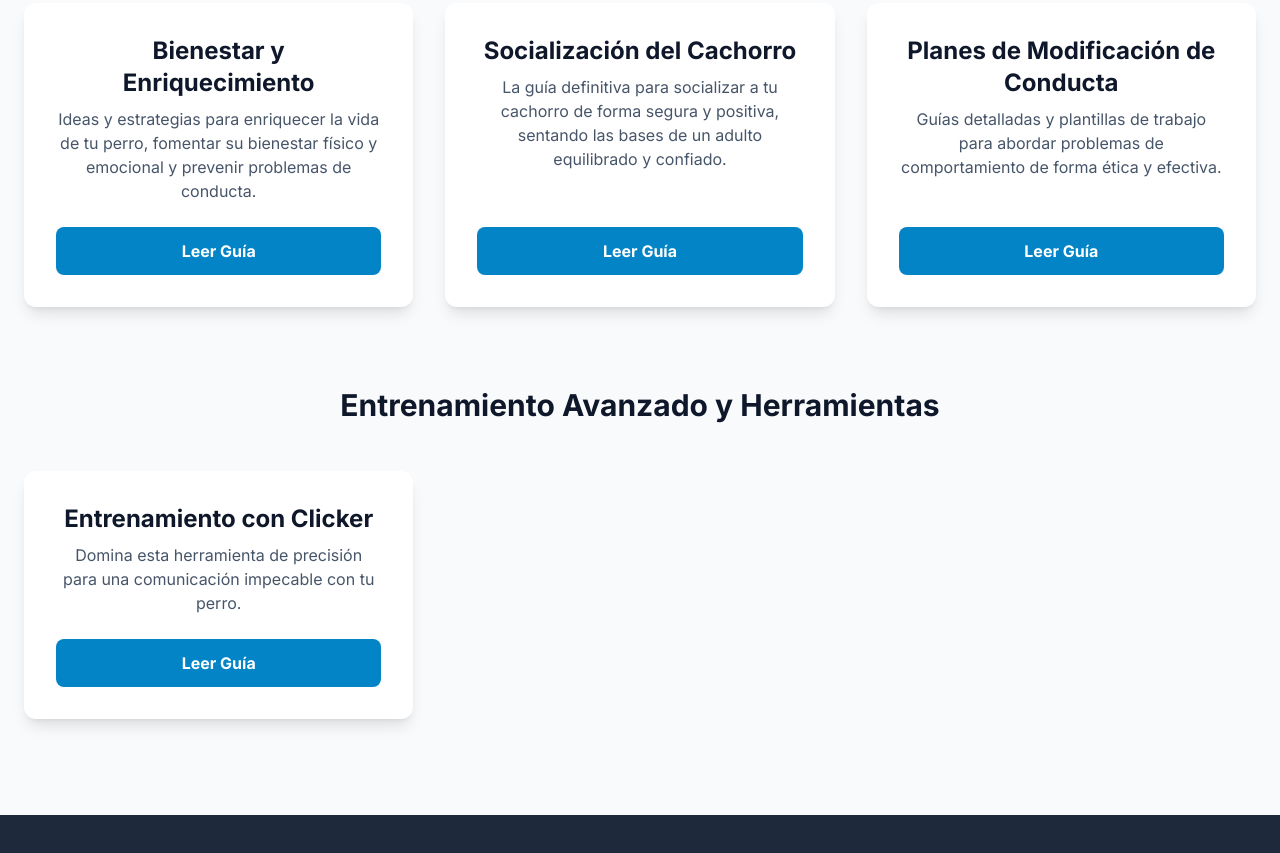
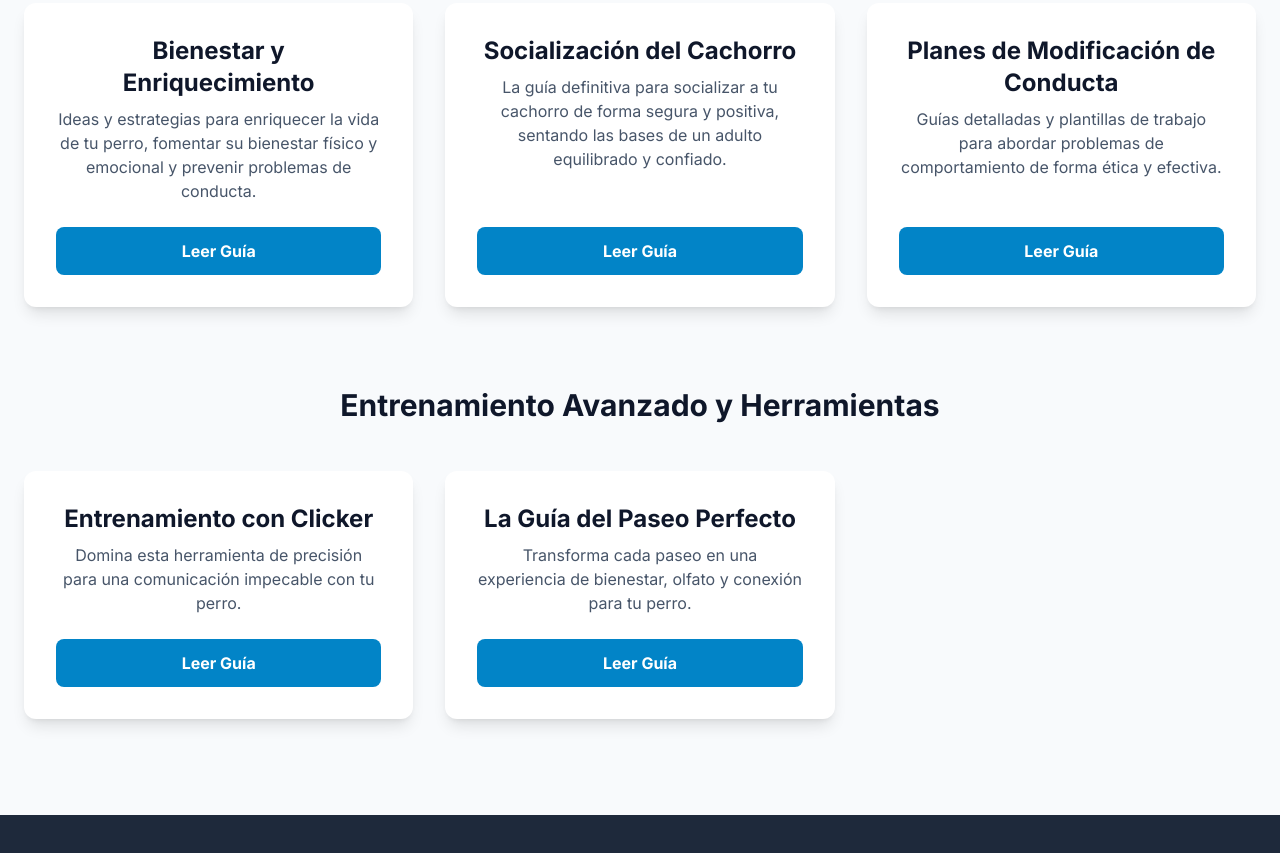
Before and after one commit to yurawasi/allkuyachana, a plain HTML site: page guia.html in a window 1280 px wide. Shown: the part 861-1714 px from the top of the page. Drawn offline with nearby package versions, Linux system fonts and the light colour scheme.

Commit message:
Update guia.html

```diff
--- a/guia.html
+++ b/guia.html
@@ -118,7 +118,11 @@
                             <a href="clicker-training.html" class="mt-auto bg-sky-600 text-white font-semibold py-3 px-6 rounded-lg hover:bg-sky-700 transition duration-300">Leer Guía</a>
                         </div>
                          <!-- Tarjeta Guía: Placeholder -->
-
+                        <div class="bg-white p-8 rounded-xl shadow-lg guide-card flex flex-col text-center">
+    <h3 class="text-2xl font-bold text-slate-900 mb-2">La Guía del Paseo Perfecto</h3>
+    <p class="text-slate-600 mb-6 flex-grow">Transforma cada paseo en una experiencia de bienestar, olfato y conexión para tu perro.</p>
+    <a href="paseo.html" class="mt-auto bg-sky-600 text-white font-semibold py-3 px-6 rounded-lg hover:bg-sky-700 transition duration-300">Leer Guía</a>
+</div>
                     </div>
                 </div>
 
```
